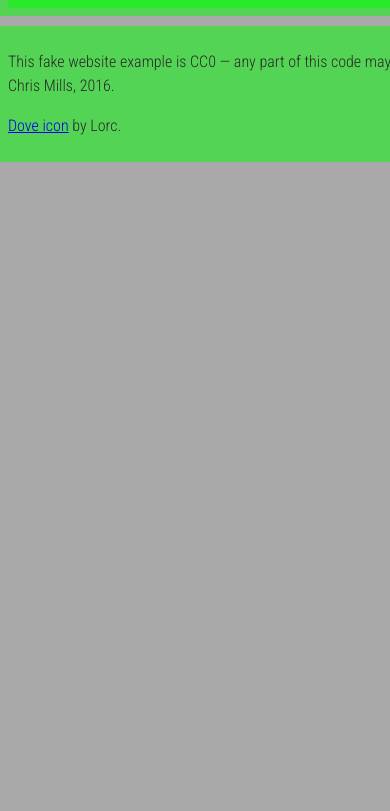
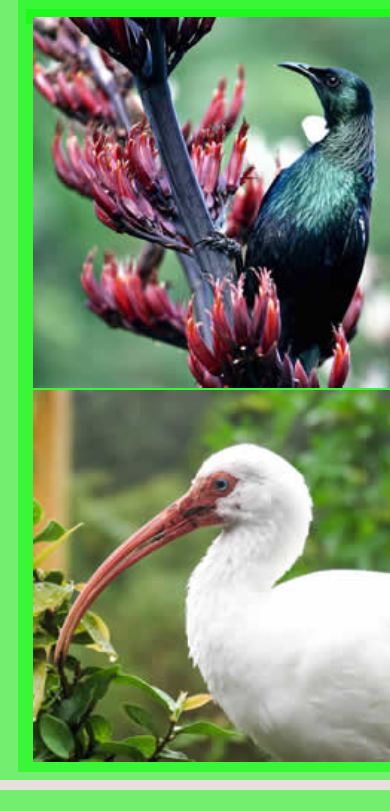
Before and after one commit to Kubiti/BirdWatching, a plain HTML site: page index.html in a window 390 px wide. Shown: the part 529-1340 px from the top of the page. Before the commit the page ends 844 px from the top, so only its background shows below. Drawn offline with Linux system fonts and the light colour scheme.

Commit message:
Media Queries

```diff
--- a/index.html
+++ b/index.html
@@ -2,6 +2,10 @@
 <html lang="en">
   <head>
     <meta charset="utf-8">
+    <meta content="width=device-width, initial-scale=1" name="viewport">
+    <meta name="authour" content="Samuel Kubiti">
+    <meta name="description" content="A fake birdwatching site, which if it were ideal, would be the ideal place to come to learn more about birdwatching...">
+    <link rel="icon" href="./assets/dove.png">
     <title>Birdwatching</title>
     <link href="https://fonts.googleapis.com/css?family=Roboto+Condensed:300%7CCinzel+Decorative:700" rel="stylesheet">
     <link rel="stylesheet" href="./style.css">
@@ -27,21 +31,22 @@
     </header>
 
     <main>
-    <section>
+    <article>
       <h2>Welcome</h2>
 
       <p>Welcome to our fake birdwatching site. If this were a real site, it would be the ideal place to come to learn more about birdwatching, whether you are a beginner looking to learn how to get into birding, or an expert wanting to share ideas, tips, and photos with other like-minded people.</p>
 
       <p>So don't waste time! Get what you need, then turn off that computer and get out into the great outdoors!</p>
-    </section>
+    </article>
 
     <aside>
       <h2>Favourite photos</h2>
-
+    <section>
       <a href="favorite-1.jpg"><img src="./assets/favorite-1_th.jpg" alt="Small black bird, black claws, long black slender beak, links to larger version of the image"></a>
       <a href="favorite-2.jpg"><img src="./assets/favorite-2_th.jpg" alt="Top half of a pretty bird with bright blue plumage on neck, light colored beak, blue headdress, links to larger version of the image"></a>
       <a href="favorite-3.jpg"><img src="./assets/favorite-3_th.jpg" alt="Top half of a large bird with white plumage, very long curved narrow light colored break, links to larger version of the image"></a>
       <a href="favorite-4.jpg"><img src="./assets/favorite-4_th.jpg" alt="Large bird, mostly white plumage with black plumage on back and rear, long straight white beak, links to larger version of the image"></a>
+    </section>
     </aside>
     </main>
     <footer>
--- a/style.css
+++ b/style.css
@@ -7,7 +7,7 @@ html, body {
 
 html {
   font-size: 10px;
-  background-color: #a9a9a9;
+  background-color: #e7dede;
 }
 
 body {
@@ -136,3 +136,27 @@ aside img {
 footer {
   margin-top: 10px;
 }
+
+
+
+
+/* Media Queries */
+
+@media only screen and (max-width: 500px) {
+  body {
+    width: 70%;
+    margin: 0 auto;
+  }
+
+  main {
+    flex-direction: column;
+  }
+
+  a {
+    /* margin: 1em; */
+  }
+
+  a img {
+    width: 100%;
+  }
+}
```
